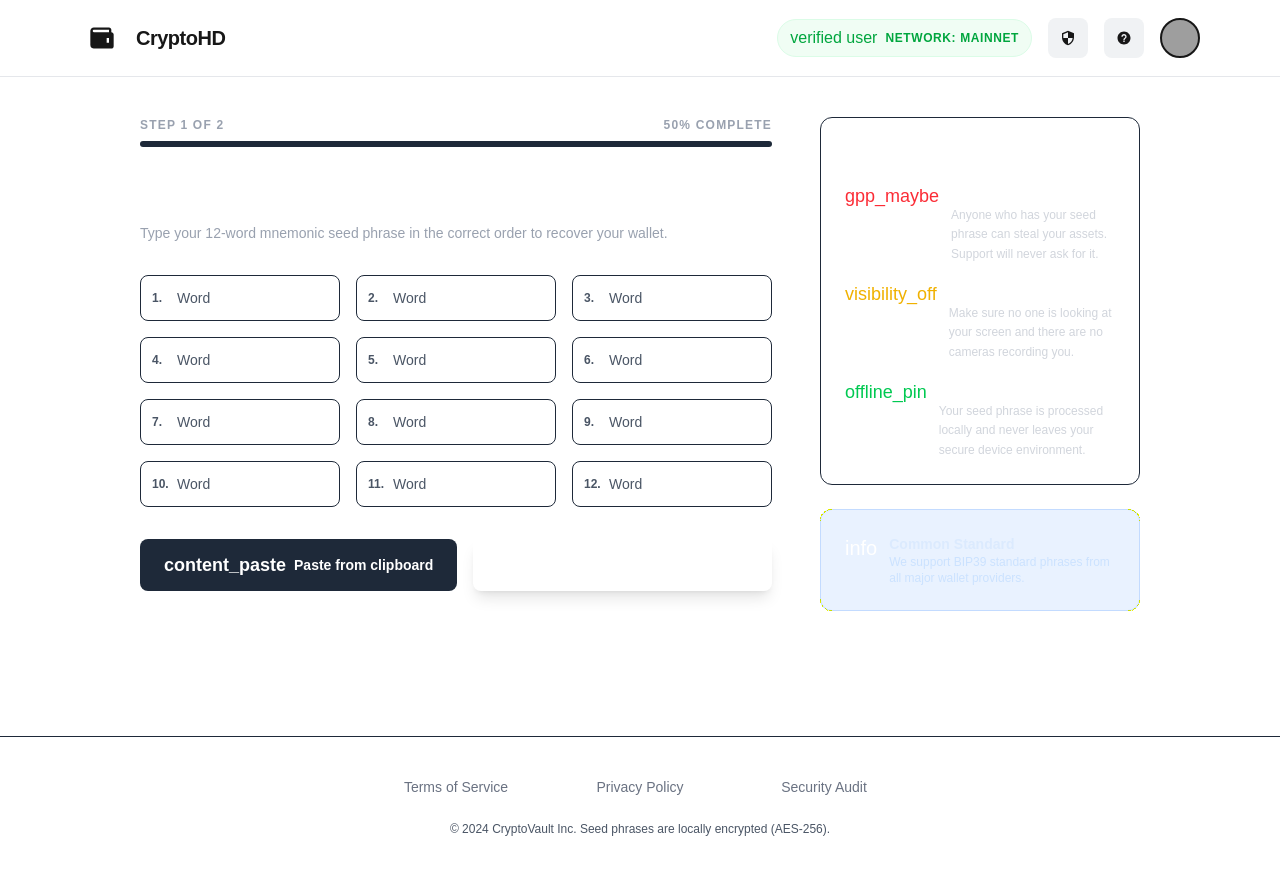
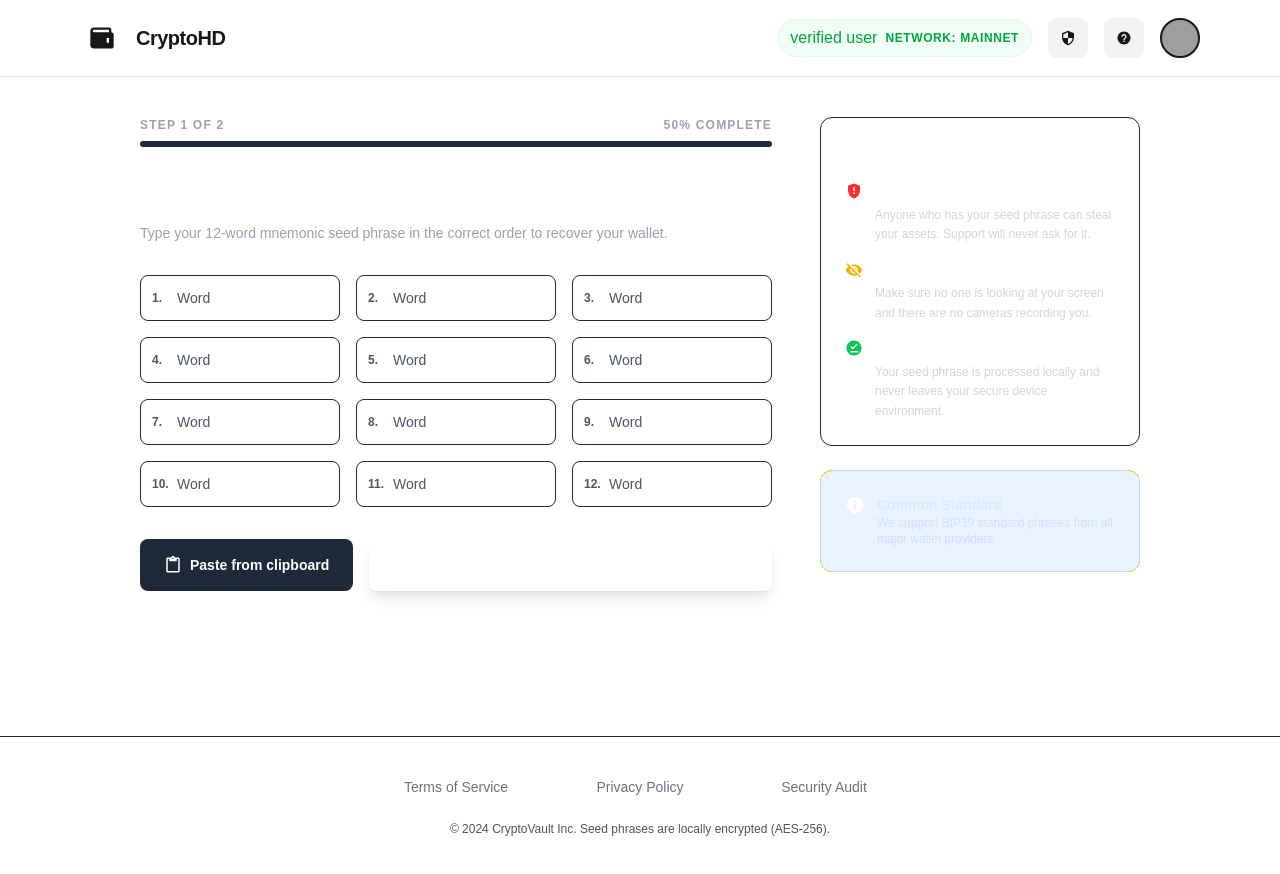
Before and after one commit to bEluga0000/crypto-wallet, a Next.js app: page /import-wallet/import-seedphrase in a window 1280 px wide. Shown: the top 874 px of the page. Built offline with nearby package versions, Linux system fonts and the light colour scheme; grey boxes are pictures that could not be loaded.

Commit message:
fix: add proper icons

```diff
--- a/src/app/import-wallet/import-seedphrase/page.tsx
+++ b/src/app/import-wallet/import-seedphrase/page.tsx
@@ -1,4 +1,7 @@
 "use client";
+
+import { IoMdInformationCircle } from "react-icons/io";
+import { MdContentPaste, MdGppMaybe, MdOfflinePin, MdVisibilityOff } from "react-icons/md";
 
 const ImportSeedPhrase = () => {
     return (
@@ -51,7 +54,7 @@ const ImportSeedPhrase = () => {
                             <div className="flex flex-col gap-4 sm:flex-row">
                                 <button className="flex items-center justify-center gap-2 rounded-lg bg-gray-800 px-6 py-3 text-sm font-semibold transition hover:bg-gray-700">
                                     <span className="material-symbols-outlined text-lg">
-                    content_paste
+                                        <MdContentPaste />
                                     </span>
                                     Paste from clipboard
                                 </button>
@@ -73,19 +76,19 @@ const ImportSeedPhrase = () => {
 
                                 <div className="space-y-4">
                                     <Tip
-                    icon="gpp_maybe"
+                                        icon={<MdGppMaybe />}
                                         color="text-red-500"
                                         title="Never share your phrase"
                                         text="Anyone who has your seed phrase can steal your assets. Support will never ask for it."
                                     />
                                     <Tip
-                    icon="visibility_off"
+                                        icon={<MdVisibilityOff />}
                                         color="text-yellow-500"
                                         title="Watch for prying eyes"
                                         text="Make sure no one is looking at your screen and there are no cameras recording you."
                                     />
                                     <Tip
-                    icon="offline_pin"
+                                        icon={<MdOfflinePin />}
                                         color="text-green-500"
                                         title="Local encryption"
                                         text="Your seed phrase is processed locally and never leaves your secure device environment."
@@ -97,7 +100,7 @@ const ImportSeedPhrase = () => {
                             <div className="rounded-xl border border-blue-500/20 bg-blue-500/10 p-6">
                                 <div className="flex items-start gap-3">
                                     <span className="material-symbols-outlined text-xl text-primary">
-                    info
+                                        <IoMdInformationCircle />
                                     </span>
                                     <div>
                                         <p className="text-sm font-semibold text-blue-100">
@@ -148,7 +151,7 @@ const Tip = ({
     title,
     text,
 }: {
-  icon: string;
+    icon: React.ReactNode;
     color: string;
     title: string;
     text: string;
```
Lines whose indentation alone changed are shown as unchanged.
